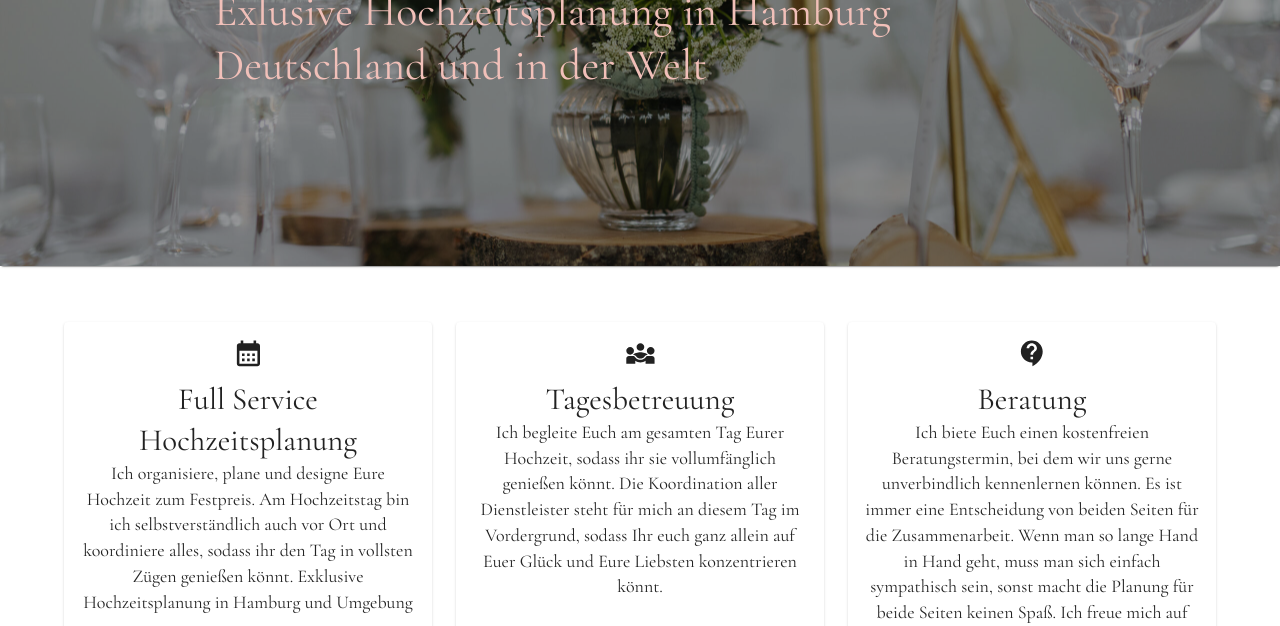
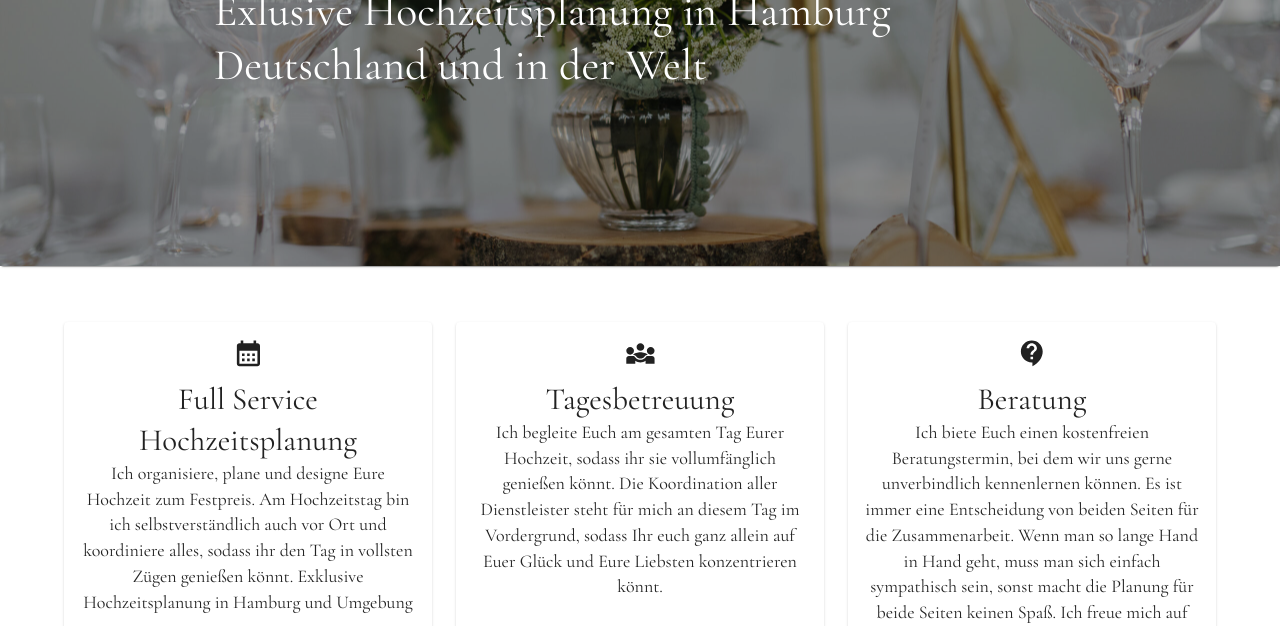
Before and after one commit to tilothiele/marilyn-wedding-homepage, a Gatsby site: page / in a window 1280 px wide. Shown: the part 474-1100 px from the top of the page. Built offline with nearby package versions, Linux system fonts and the light colour scheme; Gatsby itself is replaced by a stand-in of ours.

Commit message:
hero section erstmal weiße schrift

```diff
--- a/src/components/HeroSection.tsx
+++ b/src/components/HeroSection.tsx
@@ -24,7 +24,8 @@ const StyledContentGrid = styled(Grid, {
     position: "relative"
 })
 
-const beauty_bush_color = '#F1C0B9'
+//const beauty_bush_color = '#F1C0B9'
+const beauty_bush_color = 'white'
 
 
 export default function HeroSection() {
```
